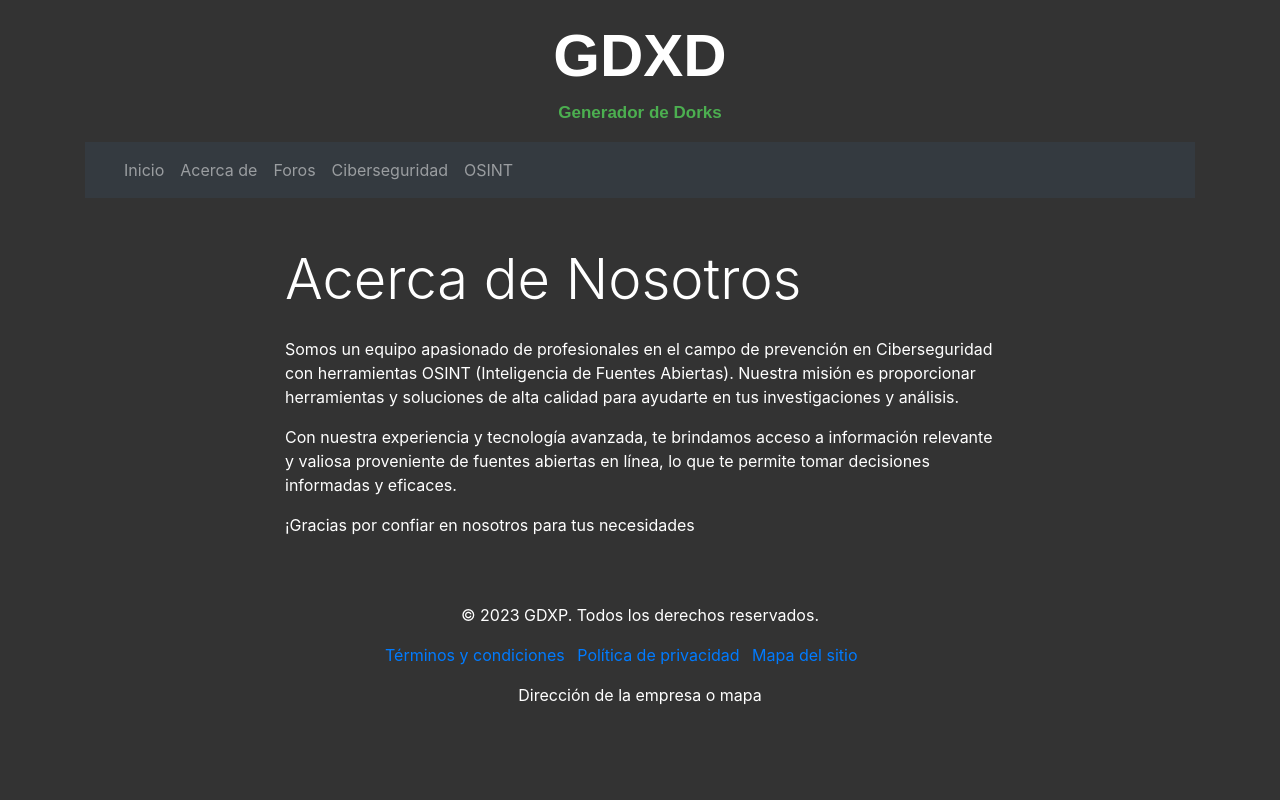
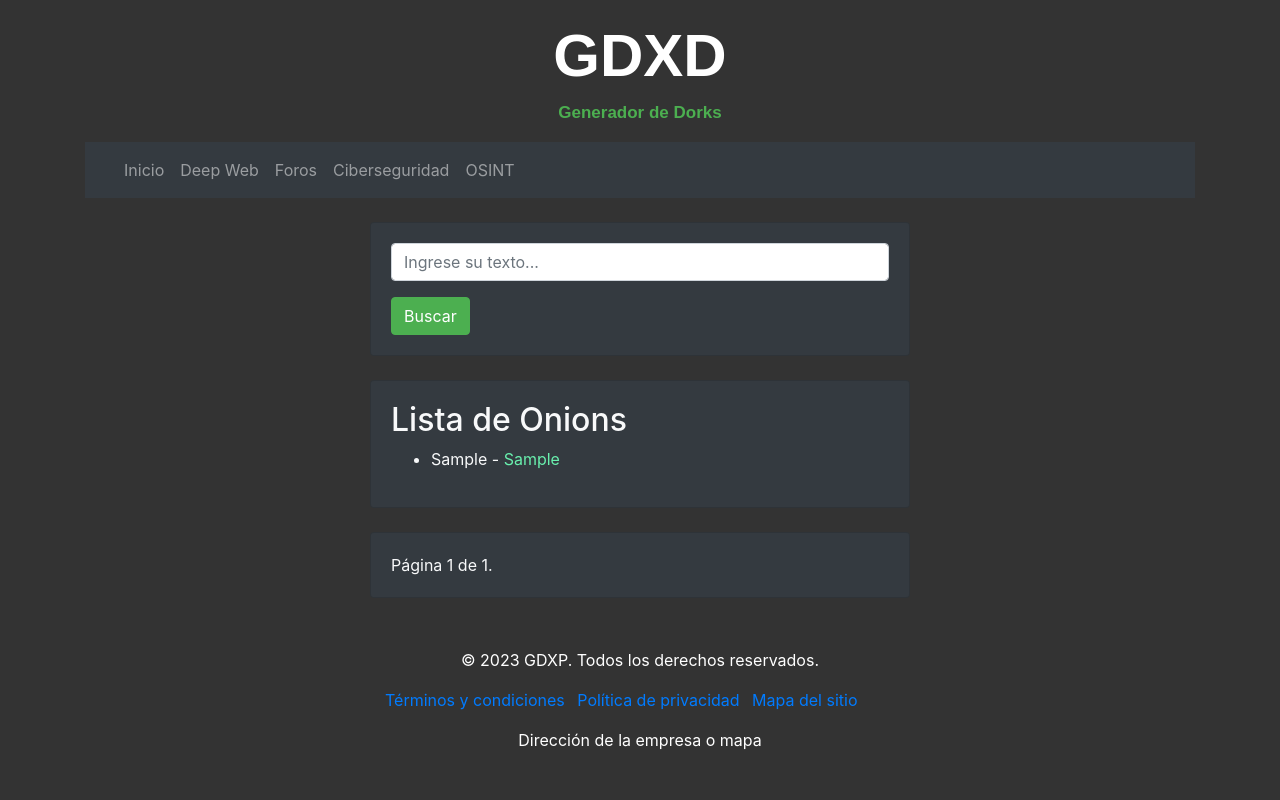
Before and after one commit to ivancast03/proyecto, a Django app: page /miapp/acerca_de/ in a window 1280 px wide. Run offline with Django 4.2, Linux system fonts and the light colour scheme; tables that the repository leaves empty hold one stand-in row (values such as "Sample post"); some libraries are stand-ins or nearby versions.

Commit message:
prueba 1

```diff
--- a/miapp/models.py
+++ b/miapp/models.py
@@ -7,3 +7,11 @@ class Dork(models.Model):
 
     def __str__(self):
         return self.titulo
+
+
+class Onion(models.Model):
+    pagina = models.CharField(max_length=100)
+    onion = models.CharField(max_length=1000)
+
+    def __str__(self):
+        return self.pagina  # Devuelve el campo "pagina" en lugar de "titulo"
--- a/miapp/templates/acerca_de.html
+++ b/miapp/templates/acerca_de.html
@@ -1,20 +1,86 @@
 {% extends "base.html" %}
 
-{% block title %}Acerca de{% endblock %}
+{% block title %}Mi Página{% endblock %}
 
 {% block content %}
-<div class="container mt-5">
-    <div class="row justify-content-center">
-        <div class="col-md-8">
-            <h1 class="display-4  mb-4">Acerca de Nosotros</h1>
-            <p>Somos un equipo apasionado de profesionales en el campo de prevención en Ciberseguridad con herramientas
-                OSINT (Inteligencia de Fuentes Abiertas).
-                Nuestra misión es proporcionar herramientas y soluciones de alta calidad para ayudarte en tus
-                investigaciones y análisis.</p>
-            <p>Con nuestra experiencia y tecnología avanzada, te brindamos acceso a información relevante y valiosa
-                proveniente de fuentes abiertas en línea, lo que te permite tomar decisiones informadas y eficaces.</p>
-            <p>¡Gracias por confiar en nosotros para tus necesidades</p>
+<div class="row justify-content-center">
+    <div class="col-md-6">
+        <div class="card bg-dark text-light">
+            <div class="card-body">
+                <form id="searchForm" action="" method="GET">
+                    <div class="form-group">
+                        <input type="text" class="form-control" name="q" id="searchQuery"
+                            placeholder="Ingrese su texto..." value="{{ search_query }}">
+                    </div>
+                    <button type="submit" class="btn btn-primary"
+                        style="background-color: #4CAF50;border-color: #4CAF50;">Buscar</button>
+                </form>
+            </div>
         </div>
     </div>
 </div>
+
+<!-- ... -->
+<div class="row justify-content-center mt-4">
+    <div class="col-md-6">
+        <div class="card bg-dark text-light">
+            <div class="card-body">
+                <h2>Lista de Onions</h2>
+                <ul id="dorkList">
+                    {% for dork in page_obj %}
+                    <li data-pagina="{{ dork.pagina }}" data-onion="{{ dork.onion }}">
+                        {{ dork.pagina }} - <a href="#" class="colored-text" data-dork="{{ dork.onion }}">{{ dork.onion
+                            }}</a>
+                    </li>
+                    {% endfor %}
+                </ul>
+            </div>
+        </div>
+    </div>
+</div>
+<!-- ... -->
+
+<div class="row justify-content-center mt-4">
+    <div class="col-md-6">
+        <div class="card bg-dark text-light">
+            <div class="card-body">
+                <div class="pagination">
+                    <span class="step-links">
+                        {% if page_obj.has_previous %}
+                        <a href="?page=1">&laquo; first</a>
+                        <a href="?page={{ page_obj.previous_page_number }}">previous</a>
+                        {% endif %}
+
+                        <span class="current">
+                            Página {{ page_obj.number }} de {{ page_obj.paginator.num_pages }}.
+                        </span>
+
+                        {% if page_obj.has_next %}
+                        <a href="?page={{ page_obj.next_page_number }}">next</a>
+                        <a href="?page={{ page_obj.paginator.num_pages }}">last &raquo;</a>
+                        {% endif %}
+                    </span>
+                </div>
+            </div>
+        </div>
+    </div>
+</div>
+
+<script src="https://code.jquery.com/jquery-3.6.0.min.js"></script>
+<script>
+    $(document).ready(function () {
+        const dorkList = $("#dorkList");
+
+        dorkList.find("li").each(function () {
+            const listItem = $(this);
+            const dork = listItem.attr("data-onion");
+            const title = listItem.attr("data-pagina");
+            const googleLink = `https://www.google.com/search?q=${encodeURIComponent(dork)}`;
+
+            const link = $("<a>").attr("href", googleLink).attr("target", "_blank").text(dork);
+            listItem.empty().append(title + " - ").append(link);
+            listItem.find("a").addClass("colored-text");
+        });
+    });
+</script>
 {% endblock %}
--- a/miapp/templates/base.html
+++ b/miapp/templates/base.html
@@ -79,7 +79,7 @@
                             <a class="nav-link" href="{% url 'mi_vista' %}">Inicio</a>
                         </li>
                         <li class="nav-item">
-                            <a class="nav-link" href="{% url 'acerca_de' %}">Acerca de</a>
+                            <a class="nav-link" href="{% url 'acerca_de' %}">Deep Web</a>
                         </li>
                         <li class="nav-item">
                             <a class="nav-link" href="{% url 'soporte' %}">Foros</a>
--- a/miapp/views.py
+++ b/miapp/views.py
@@ -2,6 +2,7 @@ from django.shortcuts import render
 from django.core.paginator import Paginator
 from .models import Dork
 from django.db.models import Q
+from .models import Onion
 
 
 def mi_vista(request):
@@ -23,7 +24,21 @@ def mi_vista(request):
 
 
 def acerca_de(request):
-    return render(request, "acerca_de.html")
+    search_query = request.GET.get("q", "")
+    onions_list = Onion.objects.all()  # Utiliza el modelo Onion
+
+    if search_query:
+        onions_list = onions_list.filter(
+            Q(pagina__icontains=search_query) | Q(onion__icontains=search_query)
+        )
+
+    paginator = Paginator(onions_list, 8)
+    page_number = request.GET.get("page")
+    page_obj = paginator.get_page(page_number)
+
+    return render(
+        request, "acerca_de.html", {"page_obj": page_obj, "search_query": search_query}
+    )
 
 
 def soporte(request):
```
Also changed, not shown: miapp/migrations/0002_onion.py (added), miapp/migrations/0003_rename_titulo_onion_pagina.py (added), 1 other file.
